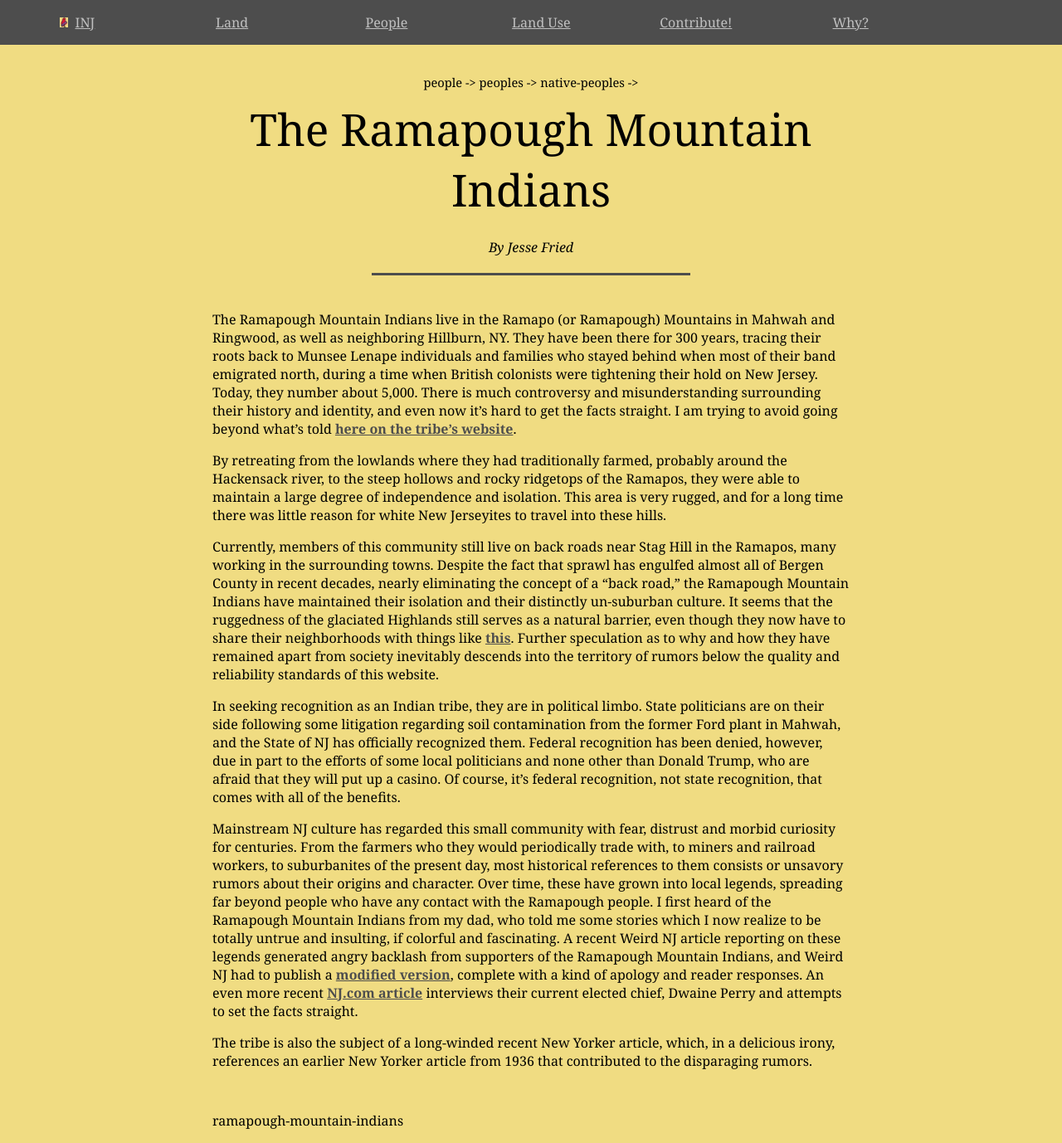
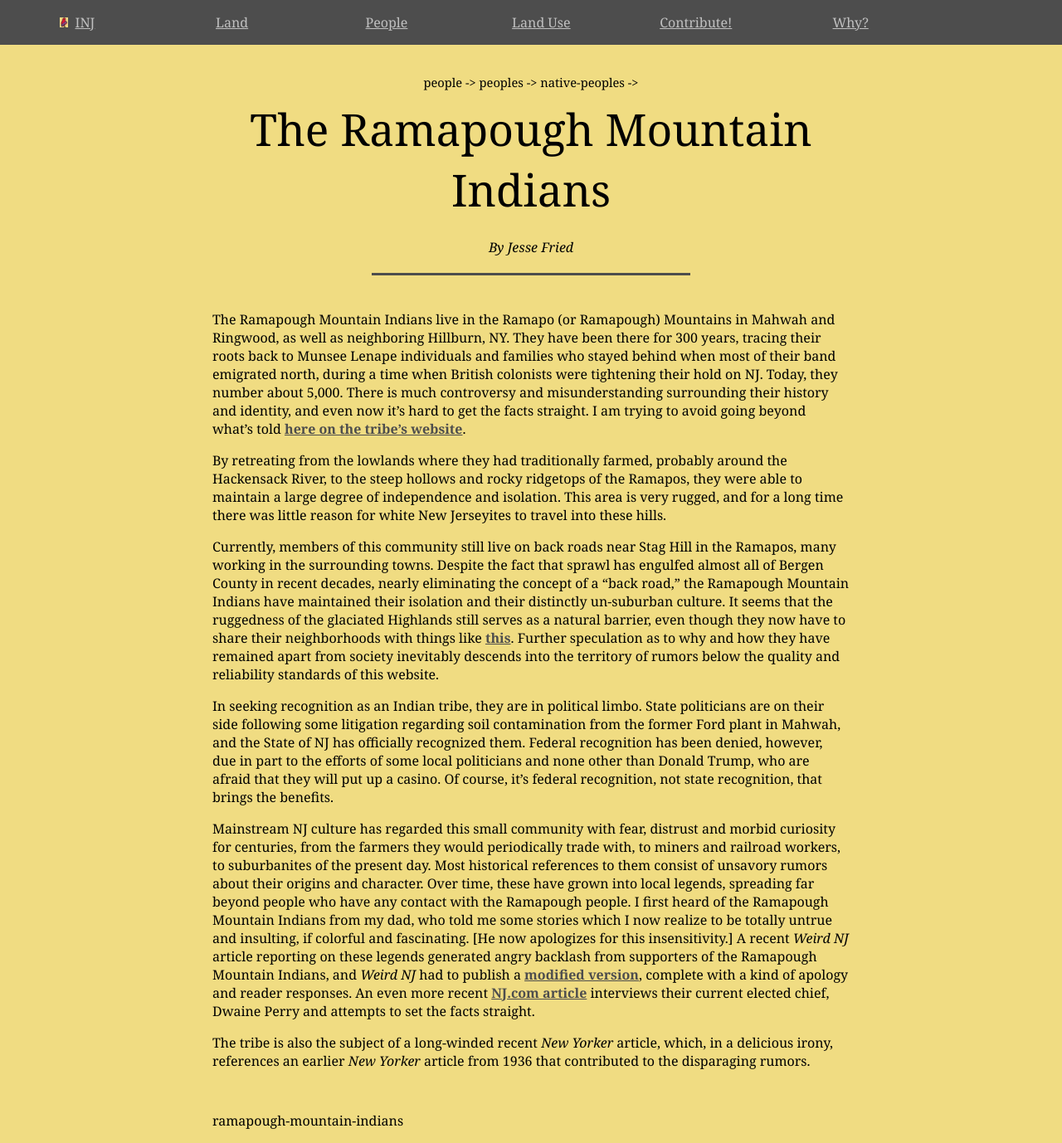
Before and after one commit to jonfried/oakafee.github.io, a Jekyll site: the page built from _posts/2016-09-23-ramapough-mountain-indians.md, in a window 1280 px wide. Shown: the whole page at 83% size. Built offline with Jekyll 4.4.1, drawn with Linux system fonts in a browser that asks for light colours.

Commit message:
10/25/16 - Ramapough
Includes now a public apology for my contribution to Ramapough rumors.

```diff
--- a/_posts/2016-09-23-ramapough-mountain-indians.md
+++ b/_posts/2016-09-23-ramapough-mountain-indians.md
@@ -9,14 +9,14 @@ categories:
 category-name: ramapough-mountain-indians
 ---
 
-The Ramapough Mountain Indians live in the Ramapo (or Ramapough) Mountains in Mahwah and Ringwood, as well as neighboring Hillburn, NY. They have been there for 300 years, tracing their roots back to Munsee Lenape individuals and families who stayed behind when most of their band emigrated north, during a time when British colonists were tightening their hold on New Jersey. Today, they number about 5,000. There is much controversy and misunderstanding surrounding their history and identity, and even now it's hard to get the facts straight. I am trying to avoid going beyond what's told <a href="http://www.ramapoughlenapenation.org/history">here on the tribe's website</a>.
+The Ramapough Mountain Indians live in the Ramapo (or Ramapough) Mountains in Mahwah and Ringwood, as well as neighboring Hillburn, NY. They have been there for 300 years, tracing their roots back to Munsee Lenape individuals and families who stayed behind when most of their band emigrated north, during a time when British colonists were tightening their hold on NJ. Today, they number about 5,000. There is much controversy and misunderstanding surrounding their history and identity, and even now it's hard to get the facts straight. I am trying to avoid going beyond what's told <a href="http://www.ramapoughlenapenation.org/history">here on the tribe's website</a>.
 
-By retreating from the lowlands where they had traditionally farmed, probably around the Hackensack river, to the steep hollows and rocky ridgetops of the Ramapos, they were able to maintain a large degree of independence and isolation. This area is very rugged, and for a long time there was little reason for white New Jerseyites to travel into these hills.
+By retreating from the lowlands where they had traditionally farmed, probably around the Hackensack River, to the steep hollows and rocky ridgetops of the Ramapos, they were able to maintain a large degree of independence and isolation. This area is very rugged, and for a long time there was little reason for white New Jerseyites to travel into these hills.
 
 Currently, members of this community still live on back roads near Stag Hill in the Ramapos, many working in the surrounding towns. Despite the fact that sprawl has engulfed almost all of Bergen County in recent decades, nearly eliminating the concept of a "back road," the Ramapough Mountain Indians have maintained their isolation and their distinctly un-suburban culture. It seems that the ruggedness of the glaciated Highlands still serves as a natural barrier, even though they now have to share their neighborhoods with things like <a href="http://www.zillow.com/homedetails/201-Stag-Hill-Rd-Mahwah-NJ-07430/37952506_zpid/" target="_blank">this</a>. Further speculation as to why and how they have remained apart from society inevitably descends into the territory of rumors below the quality and reliability standards of this website.
 
-In seeking recognition as an Indian tribe, they are in political limbo. State politicians are on their side following some litigation regarding soil contamination from the former Ford plant in Mahwah, and the State of NJ has officially recognized them. Federal recognition has been denied, however, due in part to the efforts of some local politicians and none other than Donald Trump, who are afraid that they will put up a casino. Of course, it's federal recognition, not state recognition, that comes with all of the benefits.
+In seeking recognition as an Indian tribe, they are in political limbo. State politicians are on their side following some litigation regarding soil contamination from the former Ford plant in Mahwah, and the State of NJ has officially recognized them. Federal recognition has been denied, however, due in part to the efforts of some local politicians and none other than Donald Trump, who are afraid that they will put up a casino. Of course, it's federal recognition, not state recognition, that brings the benefits.
 
-Mainstream NJ culture has regarded this small community with fear, distrust and morbid curiosity for centuries. From the farmers who they would periodically trade with, to miners and railroad workers, to suburbanites of the present day, most historical references to them consists or unsavory rumors about their origins and character. Over time, these have grown into local legends, spreading far beyond people who have any contact with the Ramapough people. I first heard of the Ramapough Mountain Indians from my dad, who told me some stories which I now realize to be totally untrue and insulting, if colorful and fascinating. A recent Weird NJ article reporting on these legends generated angry backlash from supporters of the Ramapough Mountain Indians, and Weird NJ had to publish a <a href="weirdnj.com/stories/fabled-people-and-places/jackson-whites/">modified version</a>, complete with a kind of apology and reader responses. An even more recent <a href="http://www.nj.com/news/index.ssf/2015/04/time_to_tell_the_truth_about_the_ramapough_people.html">NJ.com article</a> interviews their current elected chief, Dwaine Perry and attempts to set the facts straight.
+Mainstream NJ culture has regarded this small community with fear, distrust and morbid curiosity for centuries, from the farmers they would periodically trade with, to miners and railroad workers, to suburbanites of the present day. Most historical references to them consist of unsavory rumors about their origins and character. Over time, these have grown into local legends, spreading far beyond people who have any contact with the Ramapough people. I first heard of the Ramapough Mountain Indians from my dad, who told me some stories which I now realize to be totally untrue and insulting, if colorful and fascinating. [He now apologizes for this insensitivity.] A recent <i>Weird NJ</i> article reporting on these legends generated angry backlash from supporters of the Ramapough Mountain Indians, and <i>Weird NJ</i> had to publish a <a href="weirdnj.com/stories/fabled-people-and-places/jackson-whites/">modified version</a>, complete with a kind of apology and reader responses. An even more recent <a href="http://www.nj.com/news/index.ssf/2015/04/time_to_tell_the_truth_about_the_ramapough_people.html">NJ.com article</a> interviews their current elected chief, Dwaine Perry and attempts to set the facts straight.
 
-The tribe is also the subject of a long-winded recent New Yorker article, which, in a delicious irony, references an earlier New Yorker article from 1936 that contributed to the disparaging rumors.
+The tribe is also the subject of a long-winded recent <i>New Yorker</i> article, which, in a delicious irony, references an earlier <i>New Yorker</i> article from 1936 that contributed to the disparaging rumors.
```
